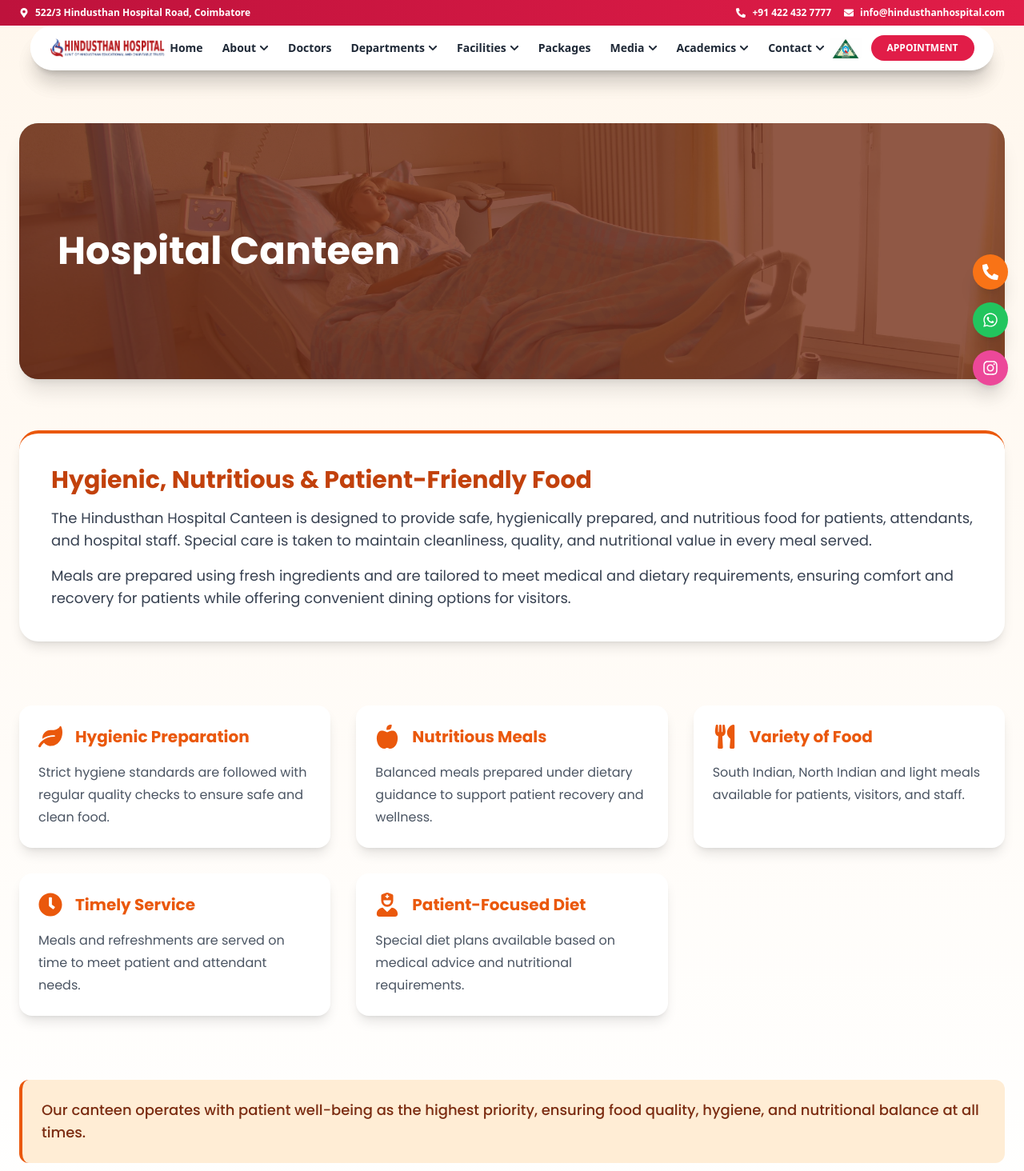
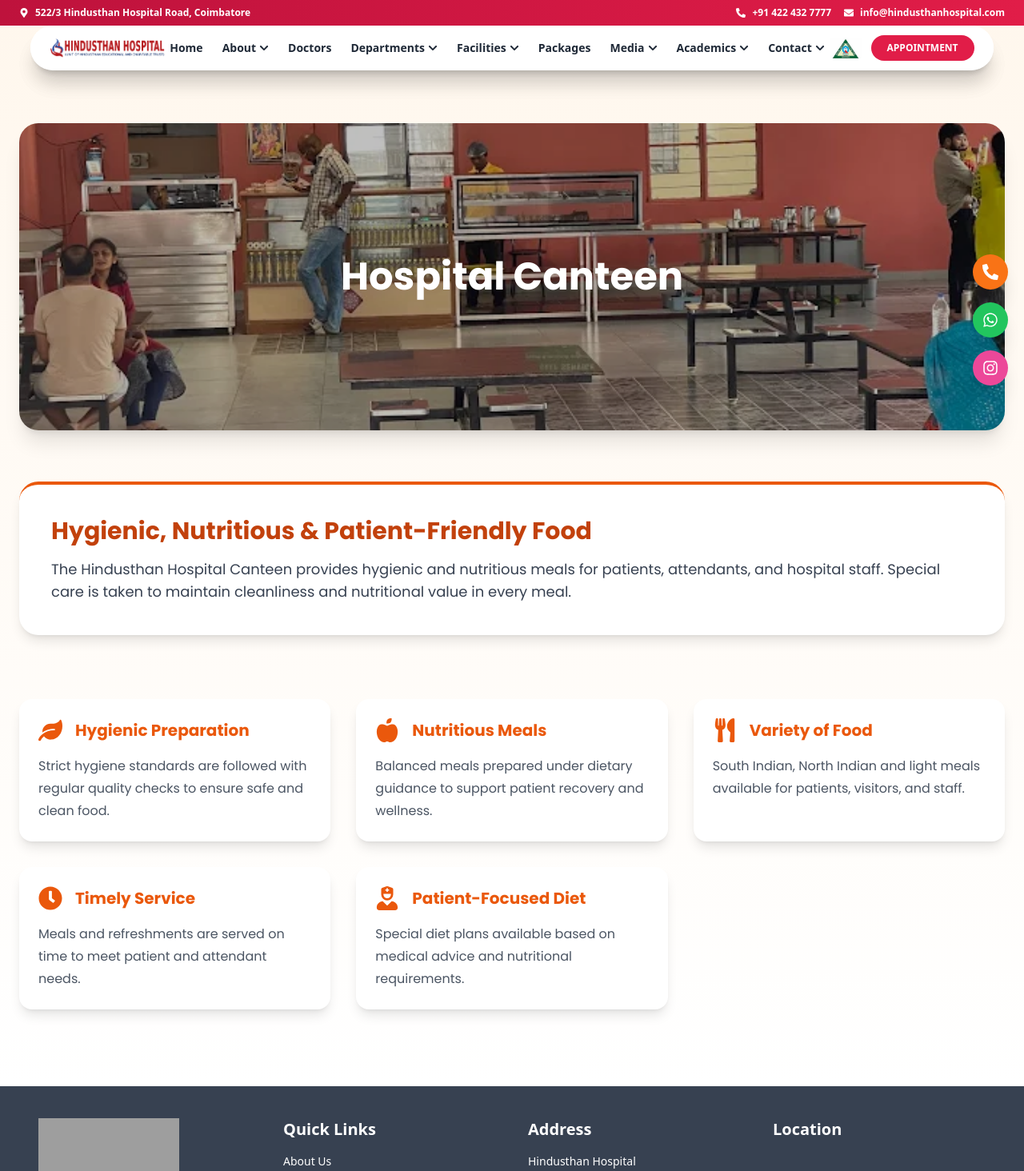
Before and after one commit to Ashok-achu/hindusthanhospital, a React (Create React App) app: page /facilities/canteen in a window 1280 px wide. Shown: the top 1464 px of the page at 80% size. Built offline with nearby package versions, Linux system fonts and the light colour scheme; grey boxes are pictures that could not be loaded; the HTML template or start-up script is replaced by a standard one.

Commit message:
updated hoem for mobile friendly

```diff
--- a/src/facilities/Canteen.js
+++ b/src/facilities/Canteen.js
@@ -1,6 +1,6 @@
 import React from "react";
 import { motion } from "framer-motion";
-import hero from "../assets/hero.jpg";
+import canteenImg from "../assets/hospital/canteen.jpg";
 import {
 FaUtensils,
 FaLeaf,
@@ -10,136 +10,105 @@ import {
 } from "react-icons/fa";
 
 export default function Canteen() {
-  const fadeUp = {
-    hidden: { opacity: 0, y: 40 },
-    visible: { opacity: 1, y: 0 },
-  };
 
 const highlights = [
 {
-      icon: <FaLeaf />,
-      title: "Hygienic Preparation",
-      desc: "Strict hygiene standards are followed with regular quality checks to ensure safe and clean food.",
+icon:<FaLeaf />,
+title:"Hygienic Preparation",
+desc:"Strict hygiene standards are followed with regular quality checks to ensure safe and clean food."
 },
 {
-      icon: <FaAppleAlt />,
-      title: "Nutritious Meals",
-      desc: "Balanced meals prepared under dietary guidance to support patient recovery and wellness.",
+icon:<FaAppleAlt />,
+title:"Nutritious Meals",
+desc:"Balanced meals prepared under dietary guidance to support patient recovery and wellness."
 },
 {
-      icon: <FaUtensils />,
-      title: "Variety of Food",
-      desc: "South Indian, North Indian and light meals available for patients, visitors, and staff.",
+icon:<FaUtensils />,
+title:"Variety of Food",
+desc:"South Indian, North Indian and light meals available for patients, visitors, and staff."
 },
 {
-      icon: <FaClock />,
-      title: "Timely Service",
-      desc: "Meals and refreshments are served on time to meet patient and attendant needs.",
+icon:<FaClock />,
+title:"Timely Service",
+desc:"Meals and refreshments are served on time to meet patient and attendant needs."
 },
 {
-      icon: <FaUserNurse />,
-      title: "Patient-Focused Diet",
-      desc: "Special diet plans available based on medical advice and nutritional requirements.",
+icon:<FaUserNurse />,
+title:"Patient-Focused Diet",
+desc:"Special diet plans available based on medical advice and nutritional requirements."
 },
 ];
 
-  return (
+return(
 <div className="pt-[9rem] pb-24 bg-gradient-to-b from-orange-50 to-white font-[Poppins]">
 
-      {/* ======================
-          HERO SECTION
-      ====================== */}
+{/* HERO */}
 <section className="max-w-7xl mx-auto px-6">
+
 <div className="relative rounded-3xl overflow-hidden shadow-xl">
+
 <img
-            src={hero}
+src={canteenImg}
 alt="Hospital Canteen"
-            className="w-full h-72 md:h-80 object-cover brightness-75"
+className="w-full h-96 object-cover brightness-75"
 />
-          <div className="absolute inset-0 bg-orange-900/70 flex items-center">
-            <motion.h1
-              initial="hidden"
-              animate="visible"
-              variants={fadeUp}
-              className="ml-6 md:ml-12 text-white text-4xl md:text-5xl font-extrabold"
-            >
+
+<div className="absolute inset-0  flex items-center justify-center">
+
+<h1 className="text-white text-5xl font-extrabold">
 Hospital Canteen
-            </motion.h1>
+</h1>
+
 </div>
+
 </div>
+
 </section>
 
-      {/* ======================
-          INTRO SECTION
-      ====================== */}
+{/* INTRO */}
+
 <section className="max-w-7xl mx-auto px-6 mt-16">
-        <motion.div
-          initial="hidden"
-          whileInView="visible"
-          variants={fadeUp}
-          className="bg-white p-10 rounded-3xl shadow-lg border-t-4 border-orange-600"
-        >
+
+<div className="bg-white p-10 rounded-3xl shadow-lg border-t-4 border-orange-600">
+
 <h2 className="text-3xl font-bold text-orange-700">
 Hygienic, Nutritious & Patient-Friendly Food
 </h2>
+
 <p className="text-gray-700 mt-4 leading-7 text-lg">
-            The Hindusthan Hospital Canteen is designed to provide safe,
-            hygienically prepared, and nutritious food for patients, attendants,
-            and hospital staff. Special care is taken to maintain cleanliness,
-            quality, and nutritional value in every meal served.
+The Hindusthan Hospital Canteen provides hygienic and nutritious meals for patients, attendants, and hospital staff. Special care is taken to maintain cleanliness and nutritional value in every meal.
 </p>
-          <p className="text-gray-700 mt-4 leading-7 text-lg">
-            Meals are prepared using fresh ingredients and are tailored to meet
-            medical and dietary requirements, ensuring comfort and recovery for
-            patients while offering convenient dining options for visitors.
-          </p>
-        </motion.div>
+
+</div>
+
 </section>
 
-      {/* ======================
-          HIGHLIGHTS GRID
-      ====================== */}
+{/* HIGHLIGHTS */}
+
 <section className="max-w-7xl mx-auto px-6 mt-20">
+
 <div className="grid grid-cols-1 sm:grid-cols-2 lg:grid-cols-3 gap-8">
 
-          {highlights.map((item, index) => (
-            <motion.div
-              key={index}
-              initial={{ opacity: 0, y: 40 }}
-              whileInView={{ opacity: 1, y: 0 }}
-              transition={{ delay: index * 0.1 }}
-              className="bg-white rounded-2xl shadow-lg p-6 hover:shadow-xl transition"
-            >
+{highlights.map((item,index)=>(
+<div key={index} className="bg-white rounded-2xl shadow-lg p-6 hover:shadow-xl transition">
+
 <div className="flex items-center gap-4 mb-4 text-orange-600">
 <div className="text-3xl">{item.icon}</div>
 <h3 className="text-xl font-bold">{item.title}</h3>
 </div>
+
 <p className="text-gray-600 leading-7">
 {item.desc}
 </p>
-            </motion.div>
+
+</div>
 ))}
 
 </div>
-      </section>
 
-      {/* ======================
-          FOOTER NOTE
-      ====================== */}
-      <section className="max-w-7xl mx-auto px-6 mt-20">
-        <motion.div
-          initial="hidden"
-          whileInView="visible"
-          variants={fadeUp}
-          className="bg-orange-100 border-l-4 border-orange-600 p-6 rounded-xl"
-        >
-          <p className="text-orange-900 font-medium text-lg">
-            Our canteen operates with patient well-being as the highest priority,
-            ensuring food quality, hygiene, and nutritional balance at all times.
-          </p>
-        </motion.div>
 </section>
 
 </div>
 );
+
 }
--- a/src/facilities/Pharmacy.js
+++ b/src/facilities/Pharmacy.js
@@ -1,7 +1,7 @@
 import React from "react";
 import { motion } from "framer-motion";
 import { FaWhatsapp } from "react-icons/fa";
-import hero from "../assets/hero.jpg";
+import hero from "../assets/hospital/Pharmacy1.png";
 
 // ADD THESE IMAGES IN assets/pharmacy/
 import medicinesImg from "../assets/h10.jpg";
@@ -41,9 +41,9 @@ export default function Pharmacy() {
           <img
             src={hero}
             alt="Pharmacy"
-            className="w-full h-64 md:h-80 object-cover brightness-75"
+            className="w-full h-120 md:h-140 object-cover brightness-75"
           />
-          <div className="absolute inset-0 bg-gradient-to-r from-teal-900/80 to-transparent flex items-center">
+          <div className="absolute inset-0  flex items-center">
             <motion.h1
               initial="hidden"
               animate="visible"
--- a/src/index.css
+++ b/src/index.css
@@ -48,3 +48,7 @@ html, body, #root {
   margin: 0;
   padding: 0;
 }
+
+.scrollbar-hide::-webkit-scrollbar {
+display:none;
+}
```
Also changed, not shown: src/toppages/home.js (+48 -20 lines), src/assets/hospital/Pharmacy1.png (added). Lines whose indentation alone changed are shown as unchanged.
